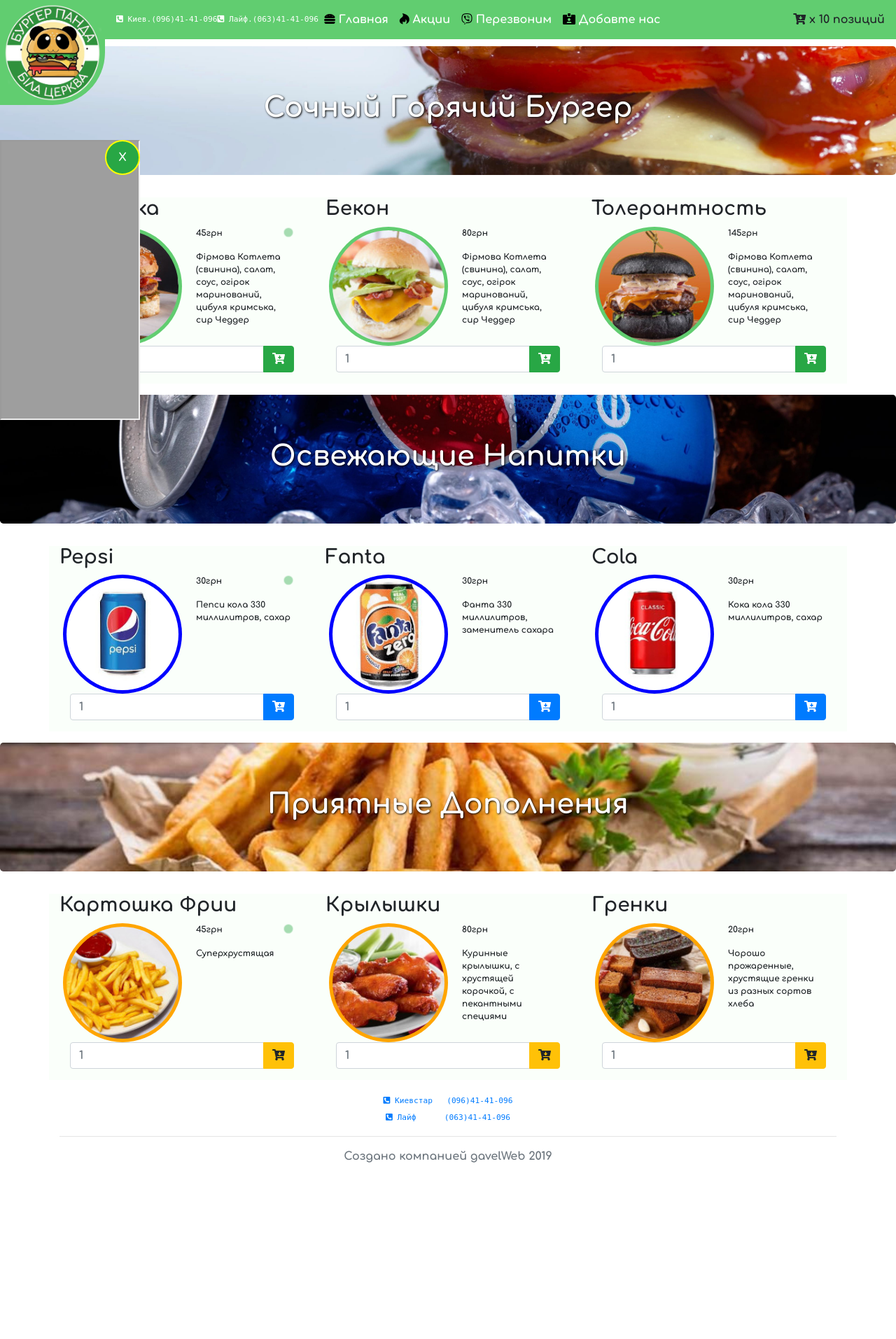
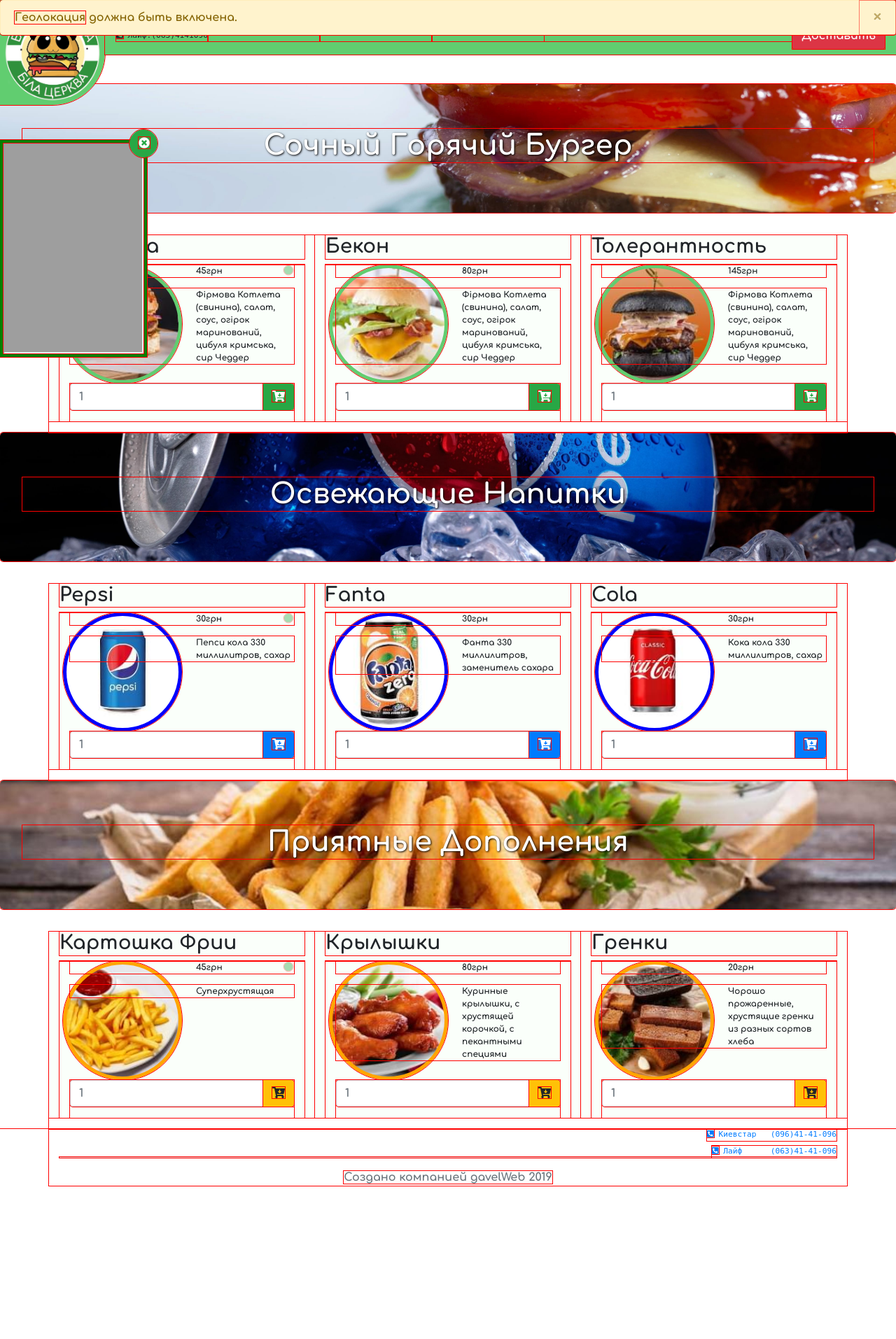
Before and after one commit to igavelyuk/pink_tiger_burger_builder, a PHP site: page / in a window 1280 px wide. Shown: the whole page at 70% size. Before the commit the page ends 1661 px from the top, so only its background shows below. Run offline with PHP 8.4, Linux system fonts and the light colour scheme; style sheets or scripts are compiled from the project's sources; some libraries are stand-ins or nearby versions; grey boxes are pictures that could not be loaded.

Commit message:
improving UI

```diff
--- a/src/css/fonts.css
+++ b/src/css/fonts.css
@@ -1,4 +1,5 @@
 @font-face {
 font-family: "Confortaa Bold";
-src: url("./Comfortaa/Comfortaa-Bold.ttf") format("truetype");
+font-display: auto;
+src: url("./Comfortaa/Comfortaa-Bold.ttf") format("truetype"), url("https://fonts.googleapis.com/css?family=Comfortaa&display=swap") format("truetype");
 }
--- a/src/css/main.css
+++ b/src/css/main.css
@@ -1,10 +1,16 @@
 * {
+  outline: 1px solid red;
   font-family: "Confortaa Bold"; }
+
+.first-plane {
+  z-index: 9999; }
 
 .navbg-panda-color {
   background-color: #61cd70;
   left: 150px; }
   .navbg-panda-color a {
+    left: 50%;
+    width: 10em;
     color: #fff;
     font-size: 1em; }
 
@@ -19,6 +25,9 @@
   z-order: 99; }
 
 .nav-tel-size {
+  float: right;
+  padding: 0px;
+  margin: 0px;
   font-size: 0.7em !important;
   font-family: monospace; }
 
@@ -73,6 +82,7 @@
   background-size: cover; }
 
 .jumbo-bg1 {
+  margin-top: 70px;
   background-image: url("../img/piqsels.com-id-jfsak.jpg"); }
 
 .jumbo-bg2 {
@@ -91,21 +101,41 @@
 
 .anita-bar {
   top: 200px;
-  height: 300px;
-  width: 200px;
-  z-index: 9; }
+  height: 510px;
+  border-top-right-radius: 20px;
+  width: 310px;
+  z-index: 9;
+  border: 5px solid green; }
 
 .anita-close {
-  height: 50px;
-  width: 50px;
+  height: 40px;
+  width: 40px;
   position: absolute;
   border-radius: 50%;
   float: right;
-  top: 0px;
-  left: 150px;
-  border: 2px solid yellow;
+  top: -20px;
+  left: 280px;
   z-index: 10; }
+
+@media only screen and (max-width: 1369px) {
+  .anita-bar {
+    top: 200px;
+    height: 310px;
+    border-top-right-radius: 20px;
+    width: 210px;
+    z-index: 9;
+    border: 5px solid green; }
+  .anita-close {
+    height: 40px;
+    width: 40px;
+    position: absolute;
+    border-radius: 50%;
+    float: right;
+    top: -20px;
+    left: 180px;
+    z-index: 10; } }
 
 .footer {
   text-align: center;
-  height: 5em; }
+  height: 300px;
+  width: 100%; }
--- a/src/css/main.scss
+++ b/src/css/main.scss
@@ -12,14 +12,19 @@
 $ketchup:#f50020;
 
 *{
-  //outline: 1px solid red;
+  outline: 1px solid red;
   font-family: "Confortaa Bold";
+}
+.first-plane{
+  z-index: 9999;
 }
 .navbg-panda-color{
   background-color: $l-green-color;
   left:150px;
   // background:url("/img/cross-pattern.png") repeat;
   a{
+    left:50%;
+    width: 10em;
     color: #fff;
     font-size: 1em;
   }
@@ -36,6 +41,9 @@
   z-order:99;
 }
 .nav-tel-size{
+  float:right;
+  padding: 0px;
+  margin: 0px;
   font-size: 0.7em!important;
   font-family: monospace;
 }
@@ -92,6 +100,7 @@
   background-size: cover;
 }
 .jumbo-bg1{
+  margin-top: 70px;
   background-image: url("../img/piqsels.com-id-jfsak.jpg");
 }
 .jumbo-bg2{
@@ -112,22 +121,44 @@
 }
 .anita-bar {
   top:200px;
-  height:300px;
-  width: 200px;
+  height:510px;
+  border-top-right-radius: 20px;
+  width: 310px;
   z-index: 9;
+  border: 5px solid green;
 }
 .anita-close{
-  height: 50px;
-  width: 50px;
+  height: 40px;
+  width: 40px;
   position: absolute;
   border-radius: 50%;
   float:right;
-  top: 0px;
-  left:150px;;
-  border: 2px solid yellow;
+  top: -20px;
+  left:280px;;
   z-index: 10;
+}
+@media only screen and (max-width: 1369px) {
+  .anita-bar {
+    top:200px;
+    height:310px;
+    border-top-right-radius: 20px;
+    width: 210px;
+    z-index: 9;
+    border: 5px solid green;
+  }
+  .anita-close{
+    height: 40px;
+    width: 40px;
+    position: absolute;
+    border-radius: 50%;
+    float:right;
+    top: -20px;
+    left:180px;;
+    z-index: 10;
+  }
 }
 .footer{
   text-align: center;
-  height: 5em
+  height: 300px;
+  width: 100%;
 }
--- a/src/index.html
+++ b/src/index.html
@@ -20,42 +20,47 @@
 </head>
 
 <body>
+  <div class="alert alert-warning alert-dismissible first-plane stick-bottom">
+    <button type="button" class="close" data-dismiss="alert">&times;</button>
+    <strong>Геолокация</strong> должна быть включена.
+  </div>
+
 <div class="anita-bar fixed-top">
-<iframe src ="https://getchat.me/pandabc.com.ua" height="400" width="200"></iframe>
-<button type="button" class="btn btn-success anita-close">X</button>
+<!-- <iframe src ="https://getchat.me/pandabc.com.ua" height="500" width="300"></iframe>  full HD-->
+<iframe src ="https://getchat.me/pandabc.com.ua" height="300" width="200"></iframe>
+<button type="button" class="btn btn-success anita-close"><i class="fas fa-times-circle"></i></button>
 </div>
 
 
   <header>
-    <section>
-      <div class="alert alert-warning alert-dismissible">
-        <button type="button" class="close" data-dismiss="alert">&times;</button>
-        <strong>Геолокация</strong> должна быть включена.
+    <img class="nav-logo fixed-top" src="./img/logo.png" alt="burger-panda-bc" />
+    <nav class="navbar navbar-expand-lg navbg-panda-color fixed-top text-right">
+      <div class="">
+        <p class="nav-tel-size text-right" href="#" tabindex="-1" aria-disabled="true"><i class="fas fa-phone-square-alt"></i> Киев.(096)4141096</p><br>
+        <p class="nav-tel-size text-right" href="#" tabindex="-1" aria-disabled="true"><i class="fas fa-phone-square-alt"></i> Лайф.(063)4141096</p>
       </div>
-    </section>
-
-    <img class="nav-logo fixed-top" src="./img/logo.png" alt="burger-panda-bc" />
-    <nav class="navbar navbar-expand-lg navbg-panda-color fixed-top">
-      <a class="nav-tel-size" href="#" tabindex="-1" aria-disabled="true"><i class="fas fa-phone-square-alt"></i> Киев.(096)41-41-096</a>
-      <a class="nav-tel-size" href="#" tabindex="-1" aria-disabled="true"><i class="fas fa-phone-square-alt"></i> Лайф.(063)41-41-096</a>
-      <button class="navbar-toggler" type="button" data-toggle="collapse" data-target="#navbarNavAltMarkup" aria-controls="navbarNavAltMarkup" aria-expanded="false" aria-label="Toggle navigation">
+      <button class="navbar-toggler text-right" type="button" data-toggle="collapse" data-target="#navbarNavAltMarkup" aria-controls="navbarNavAltMarkup" aria-expanded="false" aria-label="Toggle navigation">
         <i class="fas fa-bars"></i>
       </button>
-      <div class="collapse navbar-collapse" id="navbarNavAltMarkup">
+      <div class="collapse navbar-collapse text-center" id="navbarNavAltMarkup">
         <div class="navbar-nav">
-          <a class="nav-item nav-link active" href="#"><i class="fas fa-hamburger color-black"></i> Главная <span class="sr-only">(current)</span></a>
-          <a class="nav-item nav-link" href="#"><i class="fab fa-hotjar color-black"></i> Акции</a>
-          <a class="nav-item nav-link" href="viber://add?number=380666540976"><i class="fab fa-viber color-black"></i> Перезвоним</a>
-          <a class="nav-item nav-link" href="tel:380666540976"><i class="fas fa-id-card-alt color-black"></i> Добавте нас</a>
+          <a class="nav-item nav-link active" href="#one"><i class="fas fa-hamburger color-black"></i>Бургеры<span class="sr-only">(current)</span></a>
+          <a class="nav-item nav-link" href="#two"><i class="fas fa-wine-bottle color-black"></i> Напитки </a>
+          <a class="nav-item nav-link" href="#three"><i class="fab fa-hotjar color-black"></i> Другое </a>
+          <a class="nav-item nav-link d-lg-none d-xl-none" href="viber://add?number=380666540976"><i class="fab fa-viber color-black"></i> Перезвоним</a>
+          <a class="nav-item nav-link d-lg-none d-xl-none" href="tel:380666540976"><i class="fas fa-id-card-alt color-black"></i> Добавте нас</a>
         </div>
       </div>
-      <div class="shopping">
-        <i class="fas fa-cart-arrow-down"></i> x 10 позиций
+      <div class="nav">
+        <div class="shopping">
+          <i class="fas fa-cart-arrow-down"></i> x 10 позиций <br>
+          <button class="btn btn-danger btn-rounded" type="submit"> Доставить </button>
+        </div>
       </div>
     </nav>
   </header>
 
-  <div class="jumbotron jumbo-bg1 text-white text-center">
+  <div id="one" class="jumbotron jumbo-bg1 text-white text-center">
     <h1>Сочный Горячий Бургер</h1>
   </div>
 
@@ -118,7 +123,7 @@
 
   </div>
 
-  <div class="jumbotron jumbo-bg2 text-white text-center">
+  <div id="two" class="jumbotron jumbo-bg2 text-white text-center">
     <h1>Освежающие Напитки</h1>
   </div>
   <div class="container top-space">
@@ -179,7 +184,7 @@
     </div>
   </div>
   <!-- container end -->
-  <div class="jumbotron jumbo-bg3 text-white text-center">
+  <div id="three" class="jumbotron jumbo-bg3 text-white text-center">
     <h1>Приятные Дополнения</h1>
   </div>
   <div class="container top-space">
@@ -267,10 +272,10 @@
 
   <script src="./js/jquery-3.4.1.min.js" crossorigin="anonymous" type="application/javascript"></script>
   <script src="./js/popper.min.js" crossorigin="anonymous" type="application/javascript"></script>
-  <!-- <script src="/./js/tooltip.min.js" crossorigin="anonymous" type="application/javascript"></script> -->
+  <!-- <script src="./js/tooltip.min.js" crossorigin="anonymous" type="application/javascript"></script> -->
   <script src="./js/bootstrap.bundle.min.js" crossorigin="anonymous" type="application/javascript"></script>
   <script src="./js/bootstrap.min.js" crossorigin="anonymous" type="application/javascript"></script>
-  <script src="./js/script.min.js" crossorigin="anonymous" type="application/javascript"></script>
+  <script src="./js/script.js" crossorigin="anonymous" type="application/javascript"></script>
 </body>
 
 </html>
--- a/src/js/script.js
+++ b/src/js/script.js
@@ -1,6 +1,6 @@
 $(function () {
   $('[data-toggle="popover"]').popover()
-})
+});
 //
 // const resPath = "/json/productdb.json";
 // function getData(callback) {
```
Also changed, not shown: src/img/212094.jpg, src/img/A_combo.jpg, src/img/A_free.jpg, src/img/A_grenki.jpg, src/img/A_kriluwki.jpg, src/img/africa.jpg, src/img/becon.jpg, src/img/classic.jpg, src/img/cola-test.jpg, src/img/fanta-test.jpg, src/img/hamburger-fast-food-burger-king-fizzy-drinks-french-fries-burger-king-thumbnail.jpg, src/img/pepsi-jumbo.jpg, src/img/pepsi-test.jpg, src/img/бургер-420x458.jpg.
